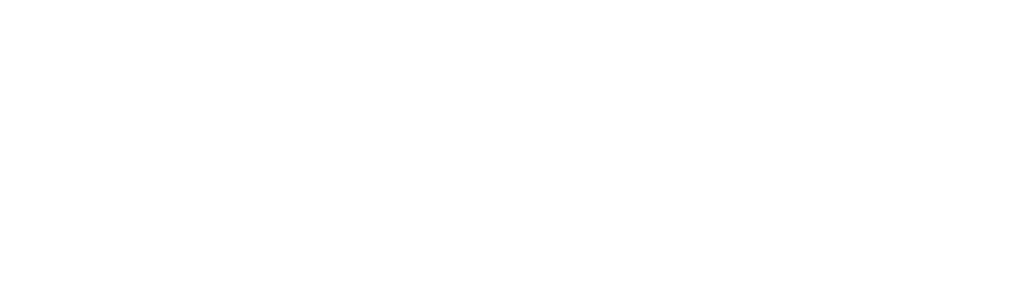
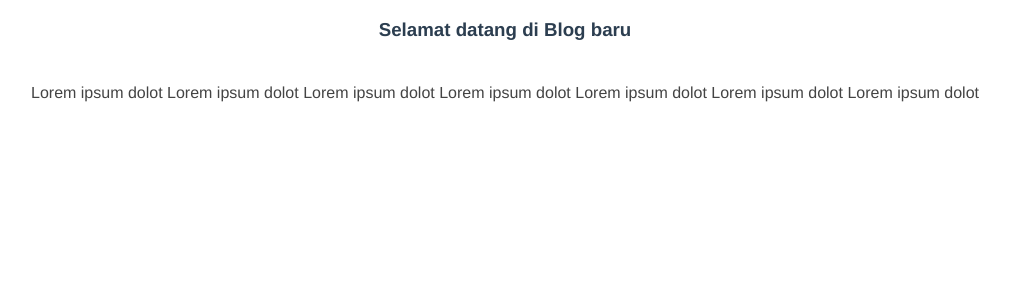
Before and after one commit to KonferensiHantuProject/bone-blog, a Vue app: page /posts/1 in a window 1280 px wide. Before the commit this address had no page. Shown: the top 300 px of the page, without its empty margins (135-1145 px from the left). Built offline with nearby package versions, Linux system fonts and the light colour scheme; data requests are answered from the project's data file.

Commit message:
Reusable component function

```diff
--- a/src/components/SinglePost.vue
+++ b/src/components/SinglePost.vue
@@ -1,7 +1,12 @@
 <template>
     <div class="post">
-        <h3>{{ post.title }}</h3>
+        <router-link :to="{ name: 'Detail', params: {id:post.id} }">
+            <h3>{{ post.title }}</h3>
+        </router-link>
         <p>{{ snippet }}</p>
+        <span v-for="tag in post.tags" :key="tag">
+            #{{ tag }}
+        </span>
     </div>
 </template>
 
--- /dev/null
+++ b/src/composable/getPost.js
@@ -0,0 +1,32 @@
+import { ref } from '@vue/reactivity'
+
+const getPost = (id) => {
+    const post = ref(null)
+    const error = ref(null)
+
+    const load = async () => {
+        try{
+            let data = await fetch("http://localhost:3000/posts/" + id)
+
+            // Jika ok
+            if(!data.ok)
+            {
+                throw Error('Tidak ada data')
+            }
+
+            post.value  = await data.json()
+        }catch(err){
+            error.value = err.message
+            console.log(error.value)
+        }
+
+    }
+
+    return {
+        post,
+        error,
+        load
+    }
+}
+
+export default getPost
--- /dev/null
+++ b/src/composable/getPosts.js
@@ -0,0 +1,32 @@
+import { ref } from '@vue/reactivity'
+
+const getPosts = () => {
+    const posts = ref([])
+    const error = ref(null)
+
+    const load = async () => {
+        try{
+            let data = await fetch("http://localhost:3000/posts")
+
+            // Jika ok
+            if(!data.ok)
+            {
+                throw Error('Tidak ada data')
+            }
+
+            posts.value  = await data.json()
+        }catch(err){
+            error.value = err.message
+            console.log(error.value)
+        }
+
+    }
+
+    return {
+        posts,
+        error,
+        load
+    }
+}
+
+export default getPosts
--- a/src/router/index.js
+++ b/src/router/index.js
@@ -1,6 +1,7 @@
 import { createRouter, createWebHistory } from 'vue-router'
 import Home from '../views/Home.vue'
 import SecondHome from '../views/SecondHome.vue'
+import Detail from '../views/Detail.vue'
 
 const routes = [
   {
@@ -12,6 +13,12 @@
     path: '/second',
     name: 'Second Home',
     component: SecondHome
+  },
+  {
+    path: '/posts/:id',
+    name: 'Detail',
+    component: Detail,
+    props: true
   }
 ]
 
--- /dev/null
+++ b/src/views/Detail.vue
@@ -0,0 +1,41 @@
+<template>
+    <div v-if="error">{{ error }}</div>
+  <div v-if="post" class="post">
+    <h3>{{ post.title }}</h3>
+    <p class="pre">{{ post.body }}</p>
+  </div>
+</template>
+
+<script>
+import getPost from'../composable/getPost'
+
+export default {
+    props: ['id'],
+    setup(props) {
+
+        const {post, error, load} = getPost(props.id)
+
+        load()
+
+        return {
+            post,
+            error
+        }
+    }
+}
+</script>
+
+<style>
+    .post{
+        max-width: 1200px;
+        margin: 0 auto;
+    }
+    .post p {
+        color: #444;
+        line-height: 1.5rem;
+        margin-top: 40px;
+    }
+    .pre{
+        white-space: pre-wrap;
+    }
+</style>
--- a/src/views/SecondHome.vue
+++ b/src/views/SecondHome.vue
@@ -10,8 +10,8 @@
 </template>
 
 <script>
-import { ref } from '@vue/reactivity'
 import PostList from '../components/PostList.vue'
+import getPosts from'../composable/getPosts'
 
 export default {
     name: 'Home Second',
@@ -19,30 +19,12 @@
         PostList
     },
     setup() {
-        const posts = ref([])
-        const error = ref(null)
-
-        const load = async () => {
-            try{
-                let data = await fetch("http://localhost:3000/posts")
-
-                // Jika ok
-                if(!data.ok)
-                {
-                    throw Error('Tidak ada data')
-                }
-
-                posts.value  = await data.json()
-            }catch(err){
-                error.value = err.message
-                console.log(error.value)
-            }
-
-        }
+        const {post, error, load} = getPosts()
 
         load()
+
         return {
-            posts,
+            post,
             error
         }
     }
```
